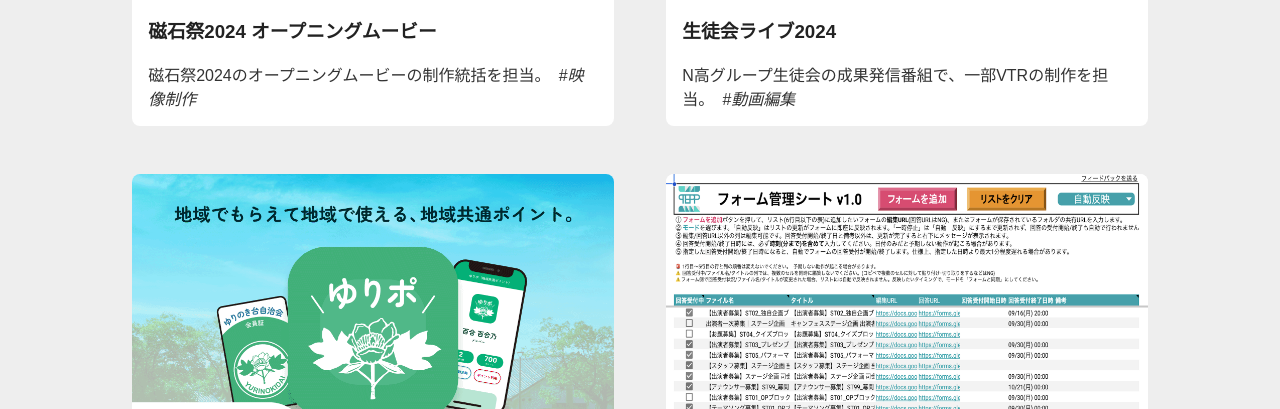
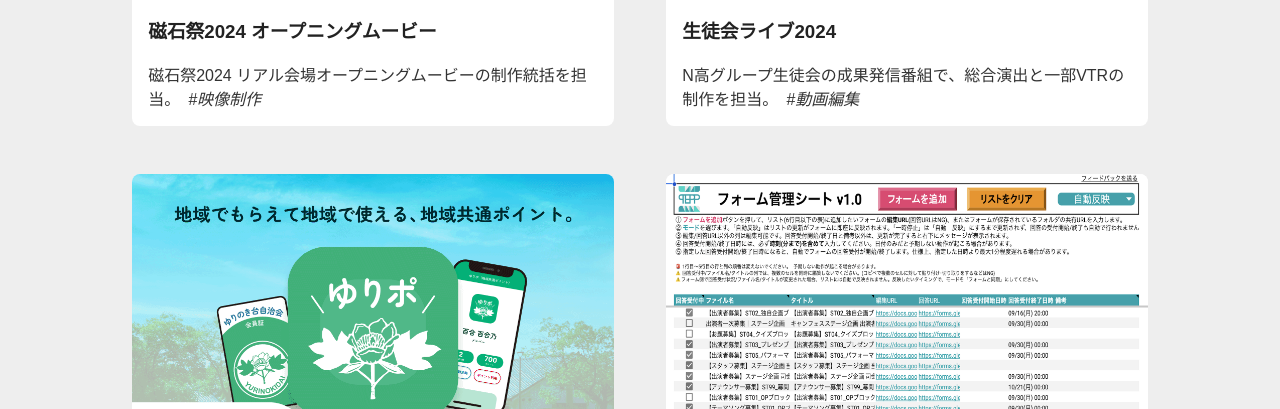
Before and after one commit to teppGreen/portfolio, a plain HTML site: page index.html in a window 1280 px wide. Shown: the part 1830-2239 px from the top of the page. Drawn offline with Linux system fonts and the light colour scheme.

```diff
--- a/index.html
+++ b/index.html
@@ -87,7 +87,7 @@
     <div class="work-item">
       <a href="https://www.instagram.com/reel/C6U4CqOpJ6_/?utm_source=ig_web_button_share_sheet"><img class="work-preview" src="images/works_20240427_magfes2024_rgb_bgw_general-thumbnail_final2_no-date.png"></a>
       <h3>磁石祭2024 オープニングムービー</h3>
-      <p>磁石祭2024のオープニングムービーの制作統括を担当。　<i>#映像制作</i></p>
+      <p>磁石祭2024 リアル会場オープニングムービーの制作統括を担当。　<i>#映像制作</i></p>
     </div>
 
     <div class="work-item">
@@ -95,7 +95,7 @@
         <iframe class="work-preview" width="9" height="6" src="https://www.youtube.com/embed/uo4vL8-lQxY?si=TlkyKp83LDtq7ARF" title="YouTube video player" frameborder="0" allow="accelerometer; autoplay; clipboard-write; encrypted-media; gyroscope; picture-in-picture; web-share" referrerpolicy="strict-origin-when-cross-origin" allowfullscreen></iframe>
       </div>
       <h3>生徒会ライブ2024</h3>
-      <p>N高グループ生徒会の成果発信番組で、一部VTRの制作を担当。　<i>#動画編集</i></p>
+      <p>N高グループ生徒会の成果発信番組で、総合演出と一部VTRの制作を担当。　<i>#動画編集</i></p>
     </div>
 
     <div class="work-item">
```
